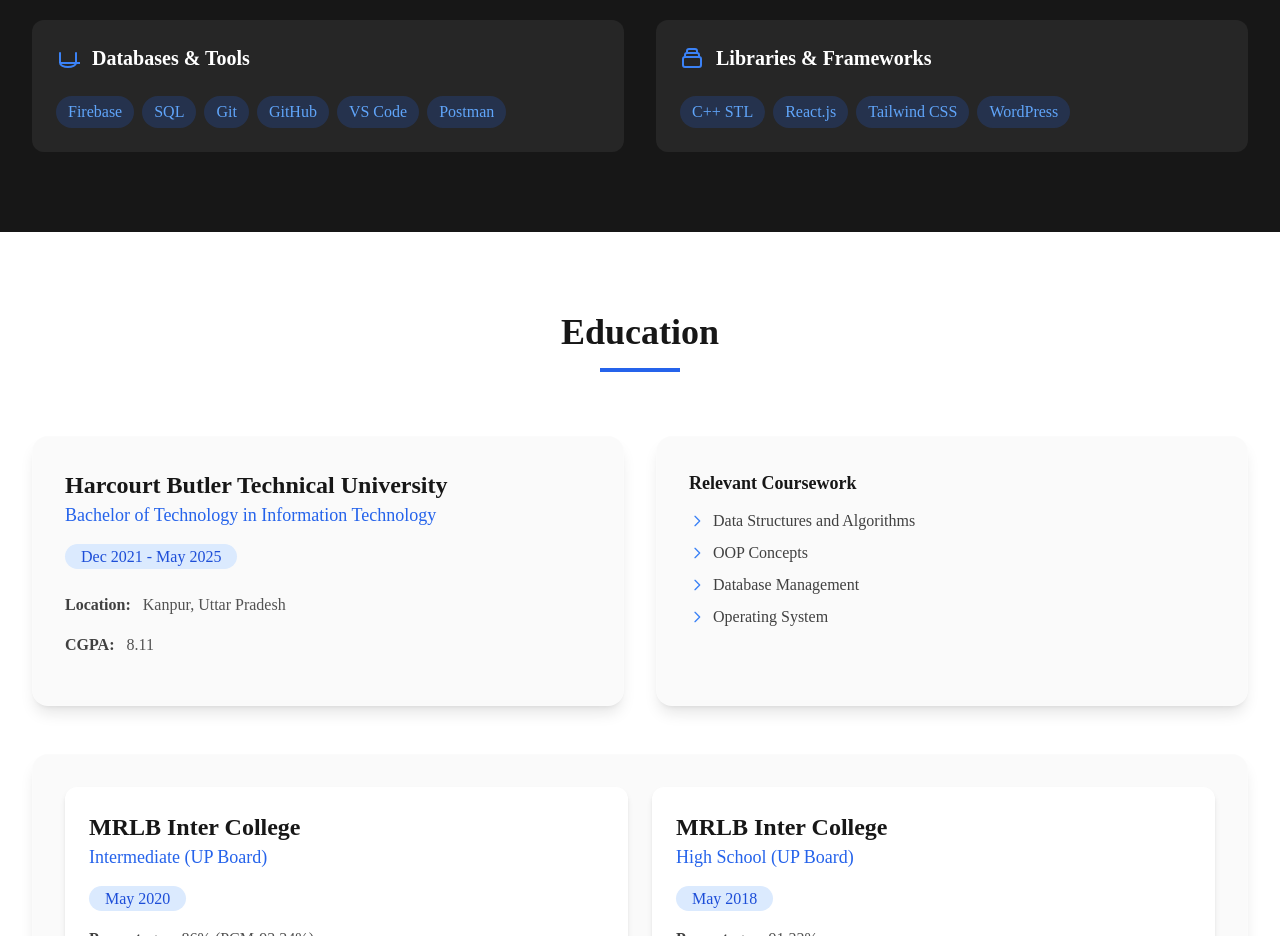
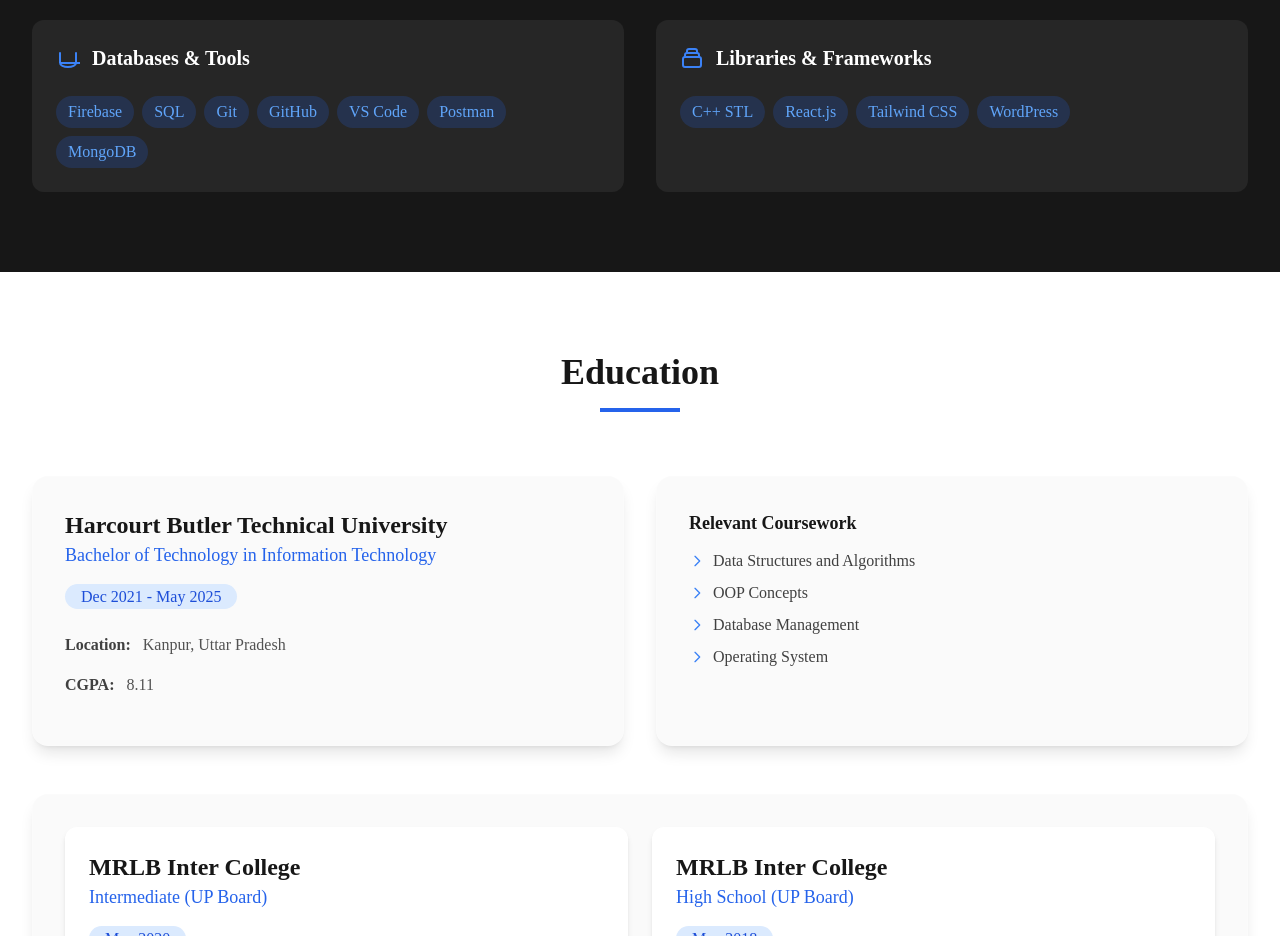
Before and after one commit to urpitvrm/portfolio, a website: page index.html in a window 1280 px wide. Shown: the part 3800-4736 px from the top of the page. Drawn offline with nearby package versions, Linux system fonts and the light colour scheme.

Commit message:
intern changess

```diff
--- a/index.html
+++ b/index.html
@@ -1354,6 +1354,7 @@
                             <span class="px-3 py-1 bg-blue-600/20 text-blue-400 rounded-full">GitHub</span>
                             <span class="px-3 py-1 bg-blue-600/20 text-blue-400 rounded-full">VS Code</span>
                             <span class="px-3 py-1 bg-blue-600/20 text-blue-400 rounded-full">Postman</span>
+                            <span class="px-3 py-1 bg-blue-600/20 text-blue-400 rounded-full">MongoDB</span>
                         </div>
                     </div>
                 </div>
```
